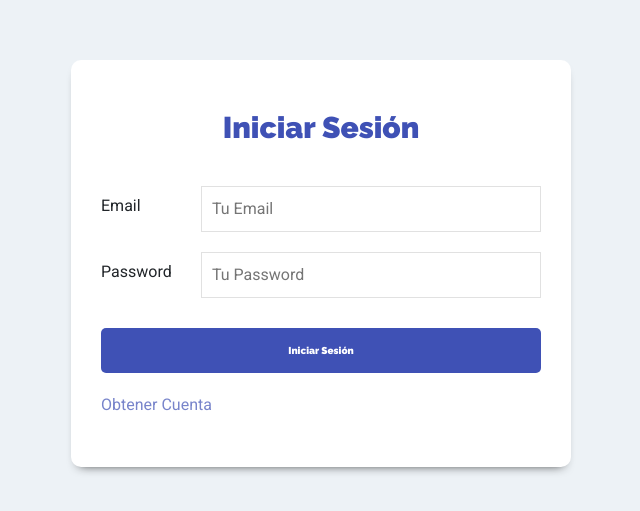
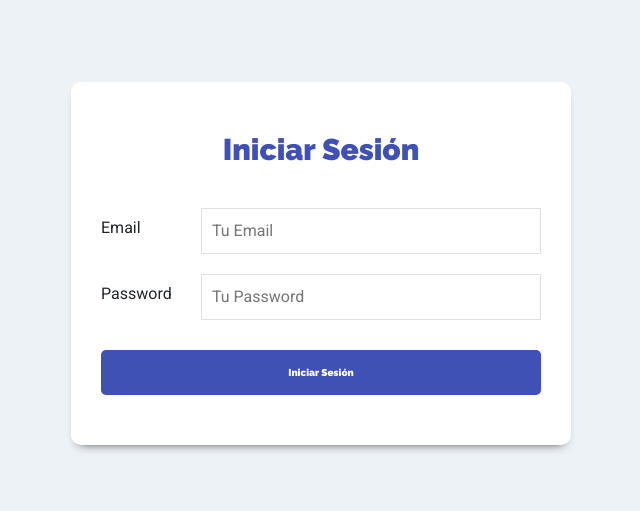
Before and after one commit to Dro0ps/PedidosDro0psFront, a React (Create React App) app: page / in a window 1280 px wide. Shown: the part 137-648 px from the top of the page, without its empty margins (319-959 px from the left). Built offline with nearby package versions, Linux system fonts and the light colour scheme.

Commit message:
Update Login.js

```diff
--- a/src/components/auth/Login.js
+++ b/src/components/auth/Login.js
@@ -105,9 +105,9 @@ const Login = (props) => {
                     </div>
                 </form>
 
-                <Link to={'/nueva-dro0ps'} className="enlace-cuenta">
+                {/* <Link to={'/nueva-dro0ps'} className="enlace-cuenta">
                     Obtener Cuenta
-                </Link>
+                </Link> */}
             </div>
         </div>
      );
```
